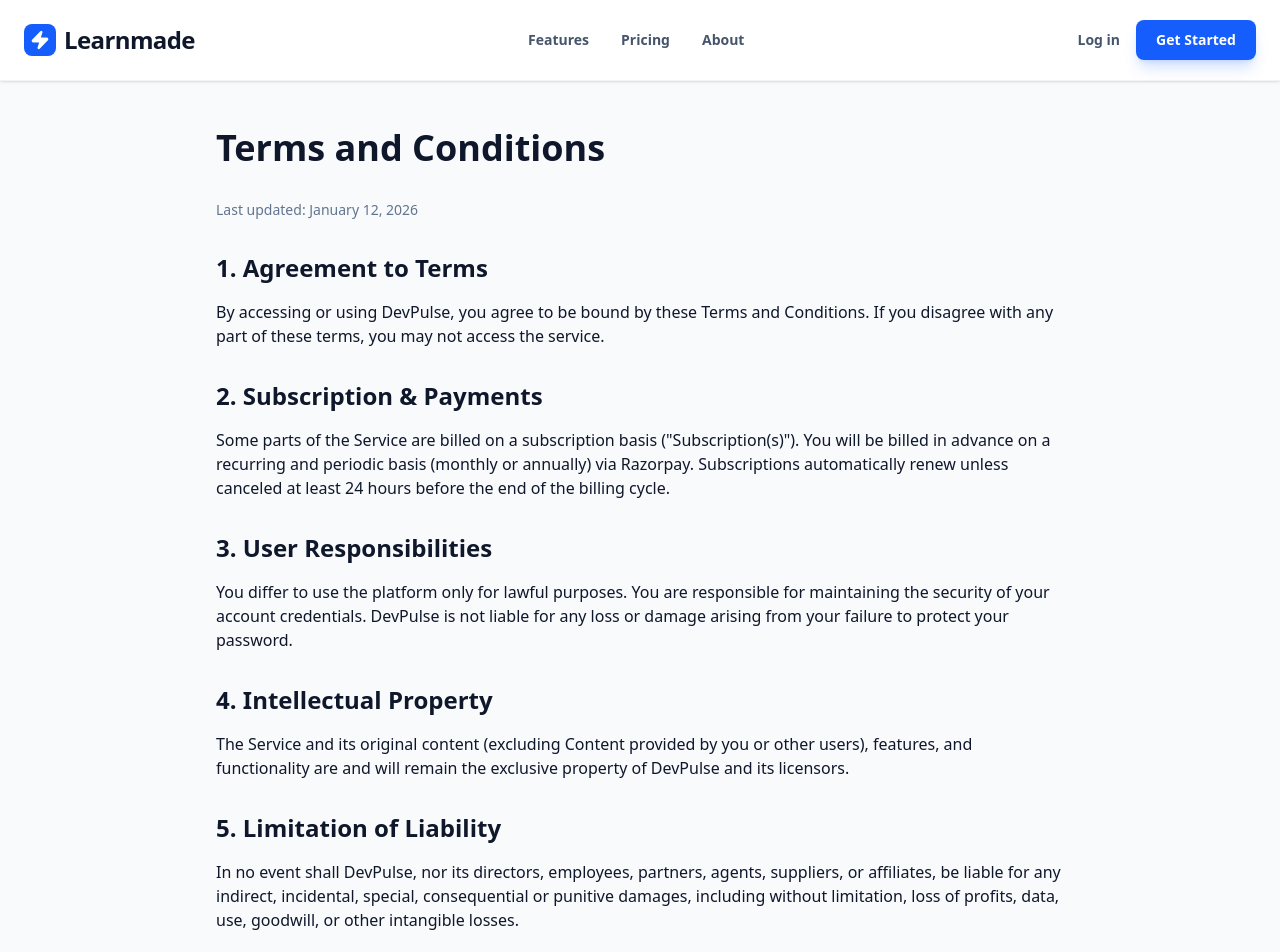
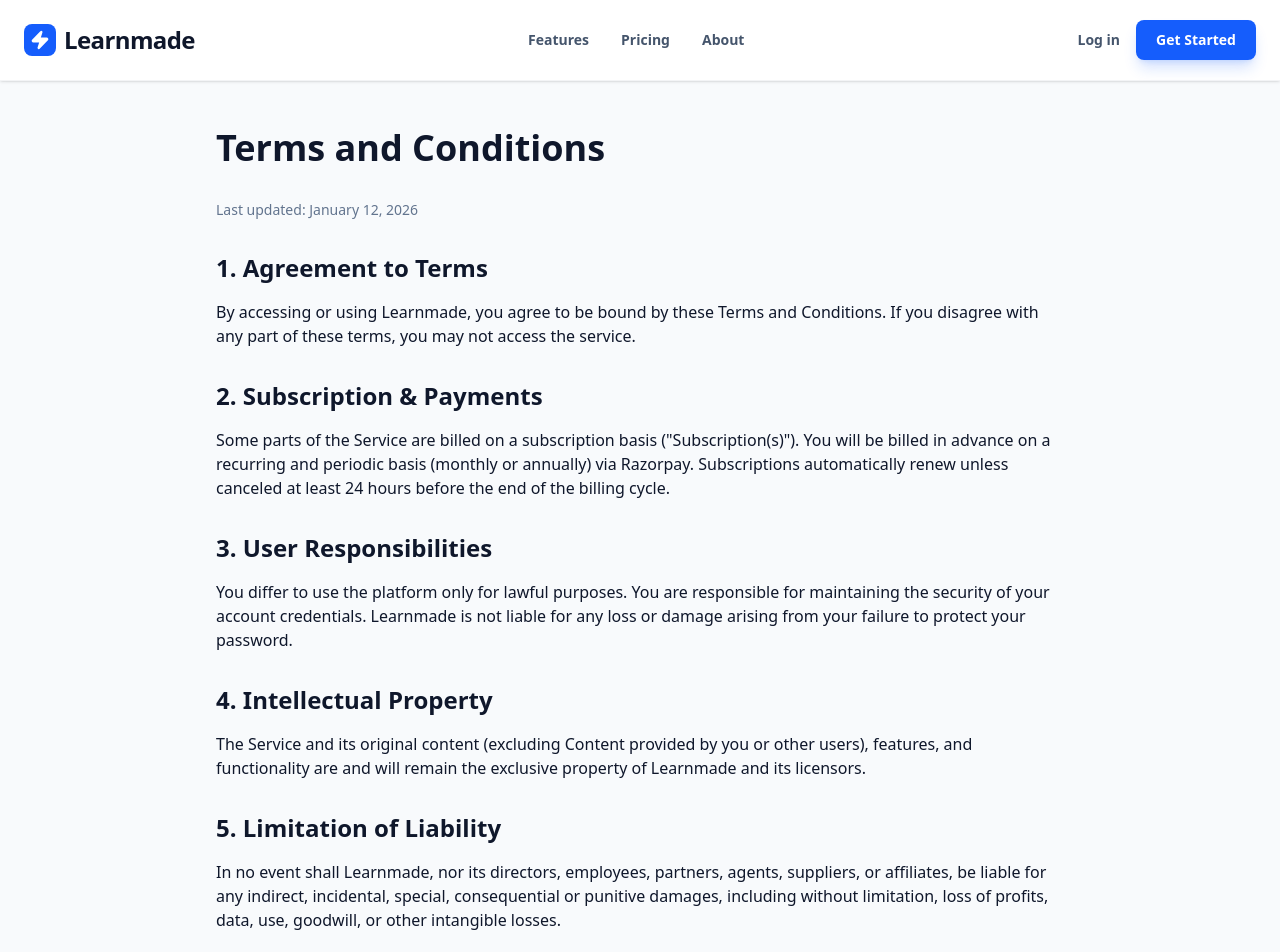
Before and after one commit to Jeyasurya14/DevPulse, a Next.js app in the folder frontend/: page /terms-of-service in a window 1280 px wide. Shown: the top 952 px of the page. Built offline with nearby package versions, Linux system fonts and the light colour scheme.

Commit message:
feat: rebrand legal and pricing pages

```diff
--- a/frontend/app/pricing/page.tsx
+++ b/frontend/app/pricing/page.tsx
@@ -33,7 +33,7 @@ export default function PricingPage() {
                 key: 'rzp_test_1DP5mmOlF5G5ag', // Public Key
                 amount: order.amount,
                 currency: order.currency,
-                name: "DevPulse",
+                name: "Learnmade",
                 description: `${planId.toUpperCase()} Subscription`,
                 order_id: order.id,
                 handler: async (response: any) => {
--- a/frontend/app/privacy-policy/page.tsx
+++ b/frontend/app/privacy-policy/page.tsx
@@ -11,7 +11,7 @@ export default function PrivacyPolicy() {
                     <p className="mb-4 text-sm text-slate-500">Last updated: January 12, 2026</p>
 
                     <h2 className="text-2xl font-bold mt-8 mb-4">1. Introduction</h2>
-                    <p>Welcome to DevPulse ("we," "our," or "us"). We are committed to protecting your personal information and your right to privacy. This Privacy Policy explains how we collect, use, disclose, and safeguard your information when you visit our website and use our SaaS platform.</p>
+                    <p>Welcome to Learnmade ("we," "our," or "us"). We are committed to protecting your personal information and your right to privacy. This Privacy Policy explains how we collect, use, disclose, and safeguard your information when you visit our website and use our SaaS platform.</p>
 
                     <h2 className="text-2xl font-bold mt-8 mb-4">2. Information We Collect</h2>
                     <p>We collect information that you provide strictly for the purpose of delivering our services:</p>
--- a/frontend/app/shipping-policy/page.tsx
+++ b/frontend/app/shipping-policy/page.tsx
@@ -10,7 +10,7 @@ export default function ShippingPolicy() {
                 <div className="prose prose-slate max-w-none">
 
                     <h2 className="text-2xl font-bold mt-8 mb-4">1. Digital Nature of Goods</h2>
-                    <p>DevPulse is a Software-as-a-Service (SaaS) platform. We do not sell or ship physical goods. All services are delivered digitally via the internet.</p>
+                    <p>Learnmade is a Software-as-a-Service (SaaS) platform. We do not sell or ship physical goods. All services are delivered digitally via the internet.</p>
 
                     <h2 className="text-2xl font-bold mt-8 mb-4">2. Immediate Delivery</h2>
                     <p>Upon successful payment and registration, access to your paid features (e.g., Pro or Business tier features) is granted immediately. You will receive a confirmation email with your invoice and account details.</p>
--- a/frontend/app/terms-of-service/page.tsx
+++ b/frontend/app/terms-of-service/page.tsx
@@ -11,19 +11,19 @@ export default function TermsAndConditions() {
                     <p className="mb-4 text-sm text-slate-500">Last updated: January 12, 2026</p>
 
                     <h2 className="text-2xl font-bold mt-8 mb-4">1. Agreement to Terms</h2>
-                    <p>By accessing or using DevPulse, you agree to be bound by these Terms and Conditions. If you disagree with any part of these terms, you may not access the service.</p>
+                    <p>By accessing or using Learnmade, you agree to be bound by these Terms and Conditions. If you disagree with any part of these terms, you may not access the service.</p>
 
                     <h2 className="text-2xl font-bold mt-8 mb-4">2. Subscription & Payments</h2>
                     <p>Some parts of the Service are billed on a subscription basis ("Subscription(s)"). You will be billed in advance on a recurring and periodic basis (monthly or annually) via Razorpay. Subscriptions automatically renew unless canceled at least 24 hours before the end of the billing cycle.</p>
 
                     <h2 className="text-2xl font-bold mt-8 mb-4">3. User Responsibilities</h2>
-                    <p>You differ to use the platform only for lawful purposes. You are responsible for maintaining the security of your account credentials. DevPulse is not liable for any loss or damage arising from your failure to protect your password.</p>
+                    <p>You differ to use the platform only for lawful purposes. You are responsible for maintaining the security of your account credentials. Learnmade is not liable for any loss or damage arising from your failure to protect your password.</p>
 
                     <h2 className="text-2xl font-bold mt-8 mb-4">4. Intellectual Property</h2>
-                    <p>The Service and its original content (excluding Content provided by you or other users), features, and functionality are and will remain the exclusive property of DevPulse and its licensors.</p>
+                    <p>The Service and its original content (excluding Content provided by you or other users), features, and functionality are and will remain the exclusive property of Learnmade and its licensors.</p>
 
                     <h2 className="text-2xl font-bold mt-8 mb-4">5. Limitation of Liability</h2>
-                    <p>In no event shall DevPulse, nor its directors, employees, partners, agents, suppliers, or affiliates, be liable for any indirect, incidental, special, consequential or punitive damages, including without limitation, loss of profits, data, use, goodwill, or other intangible losses.</p>
+                    <p>In no event shall Learnmade, nor its directors, employees, partners, agents, suppliers, or affiliates, be liable for any indirect, incidental, special, consequential or punitive damages, including without limitation, loss of profits, data, use, goodwill, or other intangible losses.</p>
 
                     <h2 className="text-2xl font-bold mt-8 mb-4">6. Changes</h2>
                     <p>We reserve the right, at our sole discretion, to modify or replace these Terms at any time. By continuing to access or use our Service after those revisions become effective, you agree to be bound by the revised terms.</p>
```
